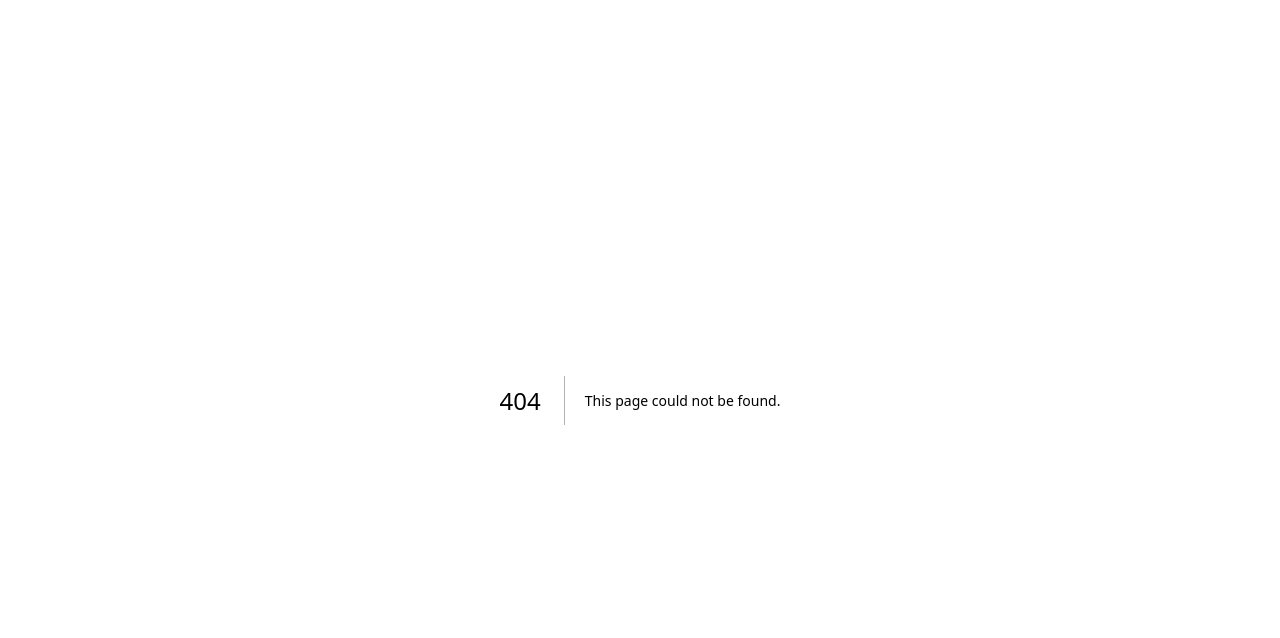
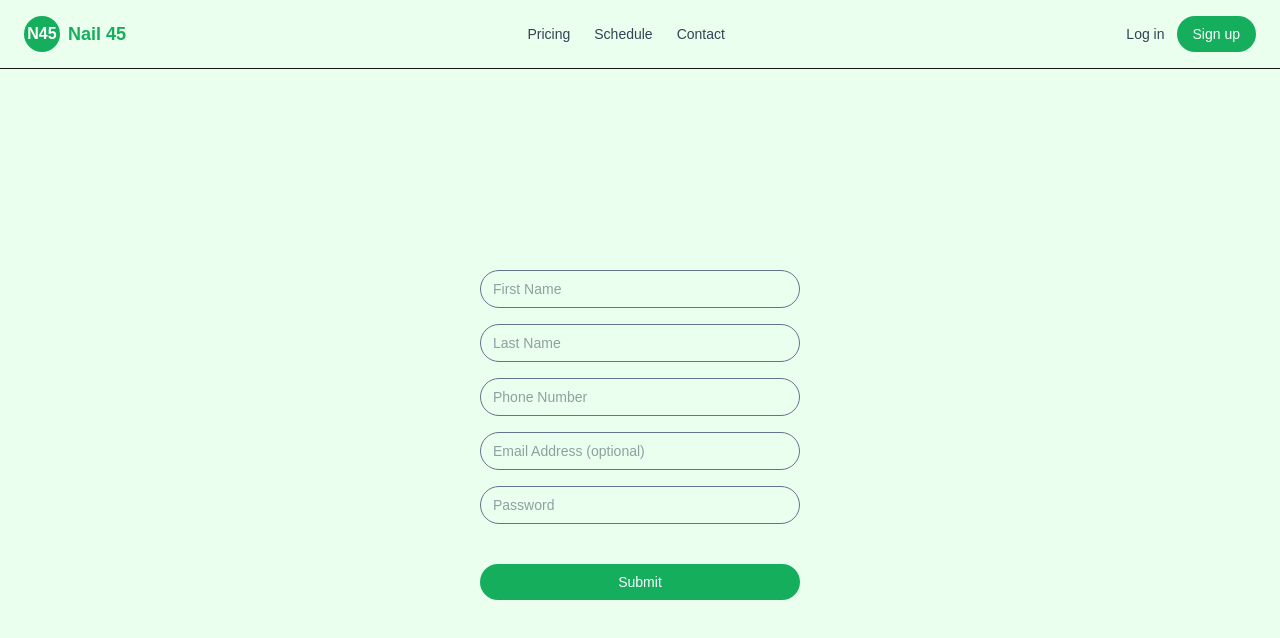
Before and after one commit to RRKaze/salon45, a Next.js app in the folder frontend/: page /signup in a window 1280 px wide. Before the commit this address had no page. Shown: the top 638 px of the page. Built offline with nearby package versions, Linux system fonts and the light colour scheme.

Commit message:
some updates with pages and views

```diff
--- /dev/null
+++ b/frontend/app/components/Navigation.tsx
@@ -0,0 +1,72 @@
+"use client";
+import Link from "next/link";
+import { usePathname } from "next/navigation";
+
+export default function Navigation() {
+  const pathname = usePathname();
+  const isHomePage = pathname === "/home";
+
+  // Use hash links on home page, full links on other pages
+  const pricingLink = isHomePage ? "#pricing" : "/home#pricing";
+  const scheduleLink = isHomePage ? "#schedule" : "/home#schedule";
+  const contactLink = isHomePage ? "#contact" : "/home#contact";
+
+  return (
+    <header className="w-full border-b bg-brand-bg/80 backdrop-blur supports-[backdrop-filter]:bg-brand-bg/60 sticky top-0 z-50">
+      <nav className="mx-auto max-w-7xl px-6 py-4 flex items-center justify-between">
+        {/* Logo */}
+        <Link href="/home" className="flex items-center gap-2">
+          <div className="h-9 w-9 rounded-full bg-brand flex items-center justify-center text-white font-bold">
+            N45
+          </div>
+          <span className="text-lg font-semibold text-brand">Nail 45</span>
+        </Link>
+
+        {/* Center nav buttons */}
+        <div className="hidden md:flex items-center gap-6">
+          {isHomePage ? (
+            <>
+              <a href={pricingLink} className="text-sm text-gray-700 hover:text-brand">
+                Pricing
+              </a>
+              <a href={scheduleLink} className="text-sm text-gray-700 hover:text-brand">
+                Schedule
+              </a>
+              <a href={contactLink} className="text-sm text-gray-700 hover:text-brand">
+                Contact
+              </a>
+            </>
+          ) : (
+            <>
+              <Link href={pricingLink} className="text-sm text-gray-700 hover:text-brand">
+                Pricing
+              </Link>
+              <Link href={scheduleLink} className="text-sm text-gray-700 hover:text-brand">
+                Schedule
+              </Link>
+              <Link href={contactLink} className="text-sm text-gray-700 hover:text-brand">
+                Contact
+              </Link>
+            </>
+          )}
+        </div>
+
+        {/* Auth buttons */}
+        <div className="flex items-center gap-3">
+          <Link
+            href="/login"
+            className="text-sm text-gray-700 hover:text-brand"
+          >
+            Log in
+          </Link>
+          <Link
+            href="/signup"
+            className="text-sm px-4 py-2 rounded-full bg-brand text-white hover:bg-brand-dark transition"
+          >
+            Sign up
+          </Link>
+        </div>
+      </nav>
+    </header>
+  );
+}
--- a/frontend/app/home/page.tsx
+++ b/frontend/app/home/page.tsx
@@ -1,6 +1,7 @@
 "use client";
 import Image from "next/image";
 import Link from "next/link";
+import Navigation from "../components/Navigation";
 
 export default function HomePage() {
   const pricing = [
@@ -54,48 +55,14 @@ export default function HomePage() {
 
   return (
     <div className="min-h-screen flex flex-col bg-brand-bg">
-      {/* Top Navigation */}
-      <header className="w-full border-b bg-brand-bg/80 backdrop-blur supports-[backdrop-filter]:bg-brand-bg/60 sticky top-0 z-50">
-        <nav className="mx-auto max-w-7xl px-6 py-4 flex items-center justify-between">
-          {/* Logo */}
-          <Link href="/" className="flex items-center gap-2">
-            <div className="h-9 w-9 rounded-full bg-brand flex items-center justify-center text-white font-bold">
-              N45
-            </div>
-            <span className="text-lg font-semibold text-brand">Nail 45</span>
-          </Link>
-
-          {/* Center nav buttons */}
-          <div className="hidden md:flex items-center gap-6">
-            <a href="#pricing" className="text-sm text-gray-700 hover:text-brand">Pricing</a>
-            <a href="#schedule" className="text-sm text-gray-700 hover:text-brand">Schedule</a>
-            <a href="#contact" className="text-sm text-gray-700 hover:text-brand">Contact</a>
-          </div>
-
-          {/* Auth buttons */}
-          <div className="flex items-center gap-3">
-            <Link
-              href="/login"
-              className="text-sm text-gray-700 hover:text-brand"
-            >
-              Log in
-            </Link>
-            <Link
-              href="/signup"
-              className="text-sm px-4 py-2 rounded-full bg-brand text-white hover:bg-brand-dark transition"
-            >
-              Sign up
-            </Link>
-          </div>
-        </nav>
-      </header>
+      <Navigation />
 
       {/* Hero Section */}
       <main className="flex-1">
         <section className="relative isolate overflow-hidden">
           <div className="absolute inset-0 -z-10">
             <Image
-              src="https://www.hukins-hops.co.uk/wp-content/uploads/2024/03/Best-pubs-in-Deal.jpg"
+              src="/home_hero.jpeg"
               alt="Nail salon hero"
               fill
               priority
--- a/frontend/app/login/page.tsx
+++ b/frontend/app/login/page.tsx
@@ -1,6 +1,7 @@
 "use client";
 import { redirect } from "next/navigation";
 import { ChangeEvent, useState } from "react";
+import Navigation from "../components/Navigation";
 
 
 export default function LoginPage({
@@ -28,15 +29,19 @@ export default function LoginPage({
     }
 
     return (
-      <div className="flex min-h-screen items-center justify-center bg-zinc-50 font-sans dark:bg-black">
-          <form className="flex flex-col">
-              <input placeholder="Username" id="username" value={state.username} onChange={handleUsernameChange} className="border border-slate-500 color-white rounded-4xl active:outline-white-0 mb-10 placeholder:pl-3" />
-              <input placeholder="Password" id="password" value={state.password} onChange={handlePasswordChange} className="border border-slate-500 color-white rounded-4xl active:outline-white-0 mb-10 placeholder:pl-3" />
-            <button onClick={(x) => {x.preventDefault(); authentication();}}>
-            Submit
+      <div className="min-h-screen flex flex-col bg-brand-bg">
+        <Navigation />
+
+        {/* Login Form */}
+        <main className="flex-1 flex items-center justify-center">
+          <form className="flex flex-col w-full max-w-xs">
+            <input placeholder="Username" id="username" value={state.username} onChange={handleUsernameChange} className="border border-slate-500 py-2 rounded-full color-white active:outline-white-0 mb-10 placeholder:pl-3 text-sm text-gray-700 hover:text-brand" />
+            <input placeholder="Password" id="password" value={state.password} onChange={handlePasswordChange} className="border border-slate-500 py-2 rounded-full color-white active:outline-white-0 mb-10 placeholder:pl-3 text-sm text-gray-700 hover:text-brand" />
+            <button onClick={(x) => {x.preventDefault(); authentication();}} className="text-sm px-4 py-2 rounded-full bg-brand text-white hover:bg-brand-dark transition">
+              Submit
             </button>
           </form>
-
+        </main>
       </div>
     );
   }
--- /dev/null
+++ b/frontend/app/signup/page.tsx
@@ -0,0 +1,104 @@
+"use client";
+import { redirect } from "next/navigation";
+import { ChangeEvent, useState } from "react";
+import Navigation from "../components/Navigation";
+
+export default function SignupPage() {
+  const [state, setState] = useState({
+    firstName: "",
+    lastName: "",
+    phoneNumber: "",
+    email: "",
+    password: "",
+  });
+
+  async function handleSignup() {
+    // TODO: Implement signup API call
+    console.log("signup clicked", JSON.stringify(state));
+    // For now, just redirect to home after signup
+    // redirect("/home");
+  }
+
+  function handleFirstNameChange(e: ChangeEvent<HTMLInputElement>) {
+    setState({ ...state, firstName: e.target.value });
+  }
+
+  function handleLastNameChange(e: ChangeEvent<HTMLInputElement>) {
+    setState({ ...state, lastName: e.target.value });
+  }
+
+  function handlePhoneNumberChange(e: ChangeEvent<HTMLInputElement>) {
+    setState({ ...state, phoneNumber: e.target.value });
+  }
+
+  function handleEmailChange(e: ChangeEvent<HTMLInputElement>) {
+    setState({ ...state, email: e.target.value });
+  }
+
+  function handlePasswordChange(e: ChangeEvent<HTMLInputElement>) {
+    setState({ ...state, password: e.target.value });
+  }
+
+  return (
+    <div className="min-h-screen flex flex-col bg-brand-bg">
+      <Navigation />
+
+      {/* Signup Form */}
+      <main className="flex-1 flex items-center justify-center">
+        <form className="flex flex-col w-full max-w-xs">
+          <input
+            placeholder="First Name"
+            id="firstName"
+            value={state.firstName}
+            onChange={handleFirstNameChange}
+            required
+            className="border border-slate-500 py-2 rounded-full color-white active:outline-white-0 mb-4 placeholder:pl-3 text-sm text-gray-700 hover:text-brand"
+          />
+          <input
+            placeholder="Last Name"
+            id="lastName"
+            value={state.lastName}
+            onChange={handleLastNameChange}
+            required
+            className="border border-slate-500 py-2 rounded-full color-white active:outline-white-0 mb-4 placeholder:pl-3 text-sm text-gray-700 hover:text-brand"
+          />
+          <input
+            placeholder="Phone Number"
+            id="phoneNumber"
+            type="tel"
+            value={state.phoneNumber}
+            onChange={handlePhoneNumberChange}
+            required
+            className="border border-slate-500 py-2 rounded-full color-white active:outline-white-0 mb-4 placeholder:pl-3 text-sm text-gray-700 hover:text-brand"
+          />
+          <input
+            placeholder="Email Address (optional)"
+            id="email"
+            type="email"
+            value={state.email}
+            onChange={handleEmailChange}
+            className="border border-slate-500 py-2 rounded-full color-white active:outline-white-0 mb-4 placeholder:pl-3 text-sm text-gray-700 hover:text-brand"
+          />
+          <input
+            placeholder="Password"
+            id="password"
+            type="password"
+            value={state.password}
+            onChange={handlePasswordChange}
+            required
+            className="border border-slate-500 py-2 rounded-full color-white active:outline-white-0 mb-10 placeholder:pl-3 text-sm text-gray-700 hover:text-brand"
+          />
+          <button
+            onClick={(e) => {
+              e.preventDefault();
+              handleSignup();
+            }}
+            className="text-sm px-4 py-2 rounded-full bg-brand text-white hover:bg-brand-dark transition"
+          >
+            Submit
+          </button>
+        </form>
+      </main>
+    </div>
+  );
+}
--- a/frontend/next.config.ts
+++ b/frontend/next.config.ts
@@ -6,7 +6,21 @@ const nextConfig: NextConfig = {
   output: 'export',
   images: {
     unoptimized: true
-  }
+  },
+  // Ensure proper headers for Safari compatibility
+  async headers() {
+    return [
+      {
+        source: '/:path*.css',
+        headers: [
+          {
+            key: 'Content-Type',
+            value: 'text/css; charset=utf-8',
+          },
+        ],
+      },
+    ];
+  },
 };
 
 export default nextConfig;
--- a/frontend/package.json
+++ b/frontend/package.json
@@ -3,7 +3,7 @@
   "version": "0.1.0",
   "private": true,
   "scripts": {
-    "dev": "next dev",
+    "dev": "next dev -H 0.0.0.0",
     "build": "next build",
     "start": "next start",
     "lint": "eslint"
```
Also changed, not shown: frontend/public/home_hero.jpeg (added).
